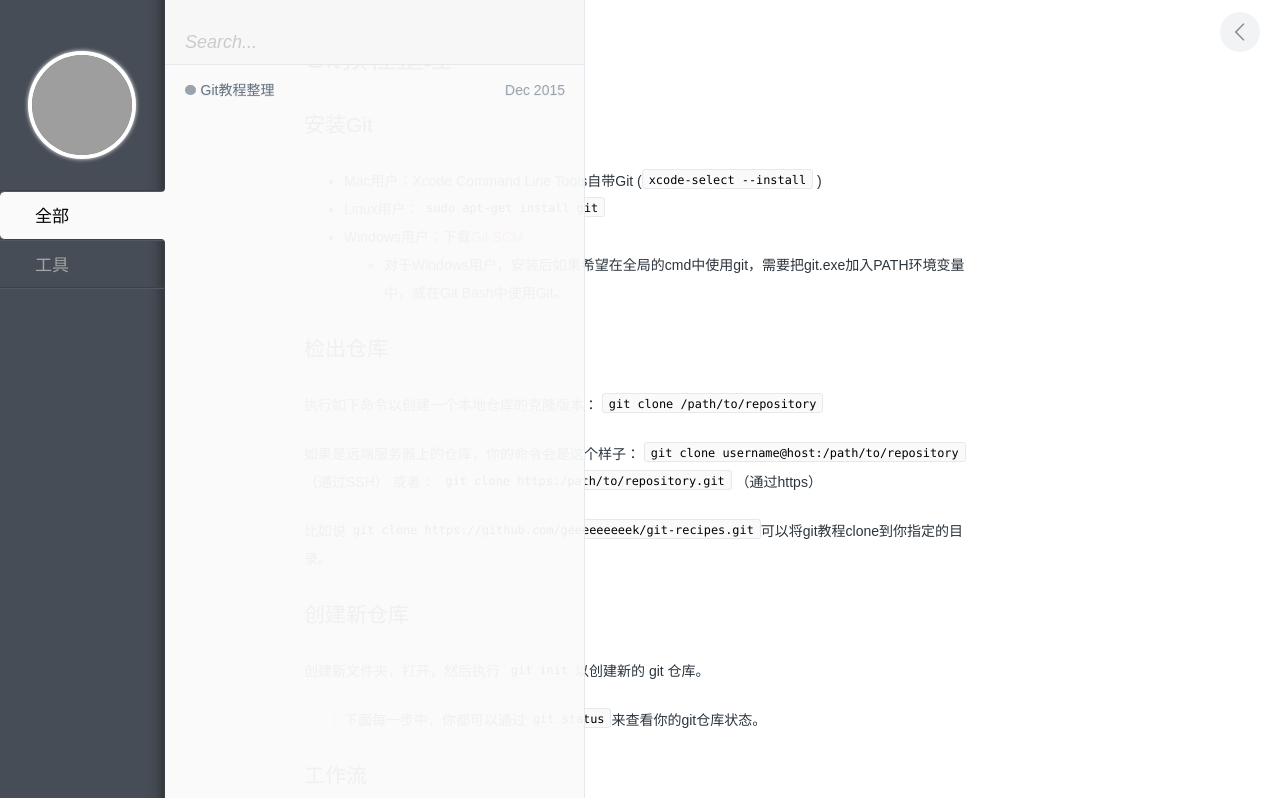
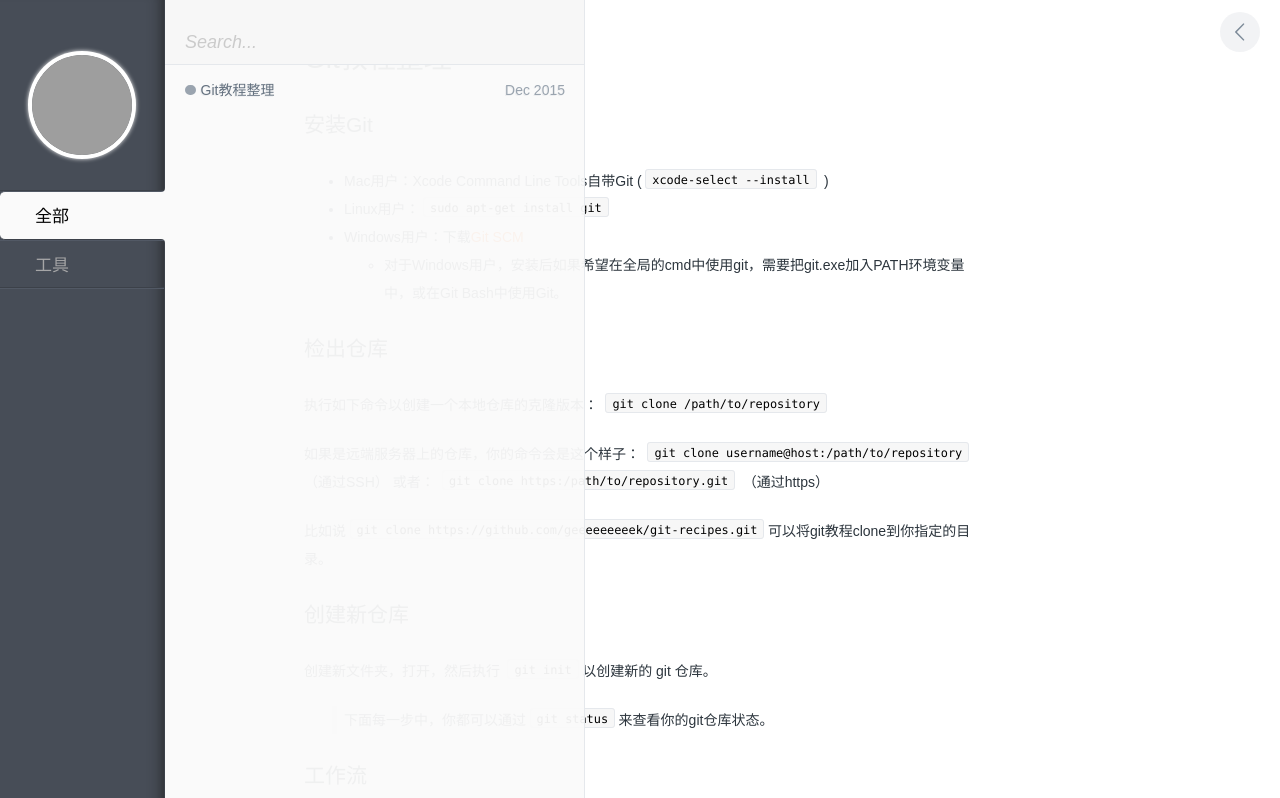
Before and after one commit to letcheng/letcheng.github.io, a Jekyll site: the page built from _posts/tool/2015-12-13-git-recipes.md, in a window 1280 px wide. Shown: the top 798 px of the page. Built offline with Jekyll 4.4.1, drawn with Linux system fonts in a browser that asks for light colours; comment, search, counter and statistics services are not loaded; grey boxes are pictures that could not be loaded.

Commit message:
初始化

```diff
--- a/assets/css/style.css
+++ b/assets/css/style.css
@@ -962,9 +962,10 @@ pre > code {
 /* Inline code */
 :not(pre) > code {
   padding: .25em .5em .1em;
+  margin:0 .3em;
   color: black;
   font: .85em Consolas, Monaco, 'Andale Mono', monospace;
-  background: #fafafa;
+  background: #f7f7f7;
   border: 1px solid #e5e8ec;
   border-radius: .25em;
   vertical-align: 2px; }
```
